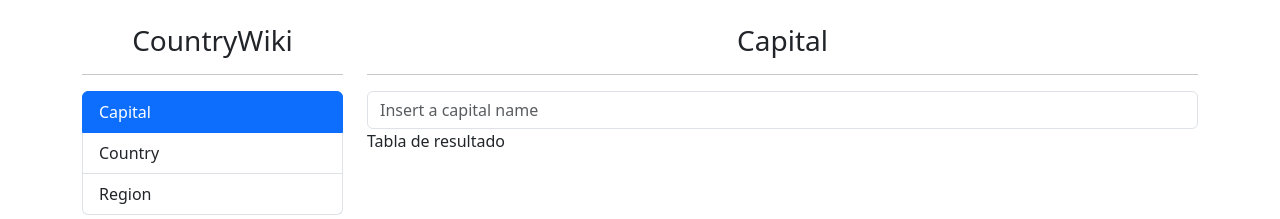
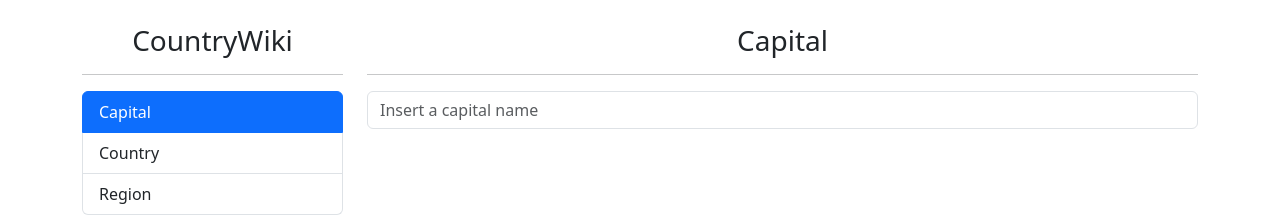
Before and after one commit to PavDev3/countryWiki, an Angular app: page /countries/by-capital in a window 1280 px wide. Shown: the top 219 px of the page. Built offline with nearby package versions, Linux system fonts and the light colour scheme.

Commit message:
Add HttpClient provider to appConfig in app.config.ts

```diff
--- a/src/app/app.config.ts
+++ b/src/app/app.config.ts
@@ -1,8 +1,9 @@
 import { ApplicationConfig } from '@angular/core';
 import { provideRouter } from '@angular/router';
 
+import { provideHttpClient } from '@angular/common/http';
 import { routes } from './app.routes';
 
 export const appConfig: ApplicationConfig = {
-  providers: [provideRouter(routes)]
+  providers: [provideRouter(routes), provideHttpClient()],
 };
--- a/src/app/countries/pages/by-capital-page/by-capital-page.component.html
+++ b/src/app/countries/pages/by-capital-page/by-capital-page.component.html
@@ -11,5 +11,11 @@
   </div>
 </div>
 <div class="row">
-  <div class="col">Tabla de resultado</div>
+  <div class="col">
+    @for (country of countries; track country) {
+    <ul>
+      <li>{{ country.name.nativeName.spa?.common }} - {{ country.capital }}</li>
+    </ul>
+    }
+  </div>
 </div>
--- a/src/app/countries/pages/by-capital-page/by-capital-page.component.ts
+++ b/src/app/countries/pages/by-capital-page/by-capital-page.component.ts
@@ -1,5 +1,7 @@
 import { Component } from '@angular/core';
-import { SearchBoxComponent } from './../../../shared/components/searchBox/searchBox.component';
+import { SearchBoxComponent } from '../../../shared/components/searchBox/searchBox.component';
+import { Country } from '../../interfaces/country.interface';
+import { CountriesService } from '../../services/countries.service';
 
 @Component({
   selector: 'app-by-capital-page',
@@ -9,8 +11,12 @@ import { SearchBoxComponent } from './../../../shared/components/searchBox/searc
   imports: [SearchBoxComponent],
 })
 export class ByCapitalPageComponent {
+  public countries: Country[] = [];
+
+  constructor(private countriesService: CountriesService) {}
   searchByCapital(term: string) {
-    console.log({ term });
+    this.countriesService.searchCapital(term).subscribe((countries) => {
+      this.countries = countries;
+    });
   }
-  constructor() {}
 }
--- a/src/app/countries/services/countries.service.ts
+++ b/src/app/countries/services/countries.service.ts
@@ -1,13 +1,14 @@
 import { HttpClient } from '@angular/common/http';
-import { Injectable } from '@angular/core';
+import { Injectable, inject } from '@angular/core';
 import { Observable } from 'rxjs';
 import { Country } from './../interfaces/country.interface';
 
 @Injectable({ providedIn: 'root' })
-export class CountryService {
+export class CountriesService {
+  private http = inject(HttpClient);
   private apiUrl = 'https://restcountries.com/v3.1';
 
-  constructor(private http: HttpClient) {}
+  constructor() {}
 
   searchCapital(term: string): Observable<Country[]> {
     return this.http.get<Country[]>(`${this.apiUrl}/capital/${term}`);
```
